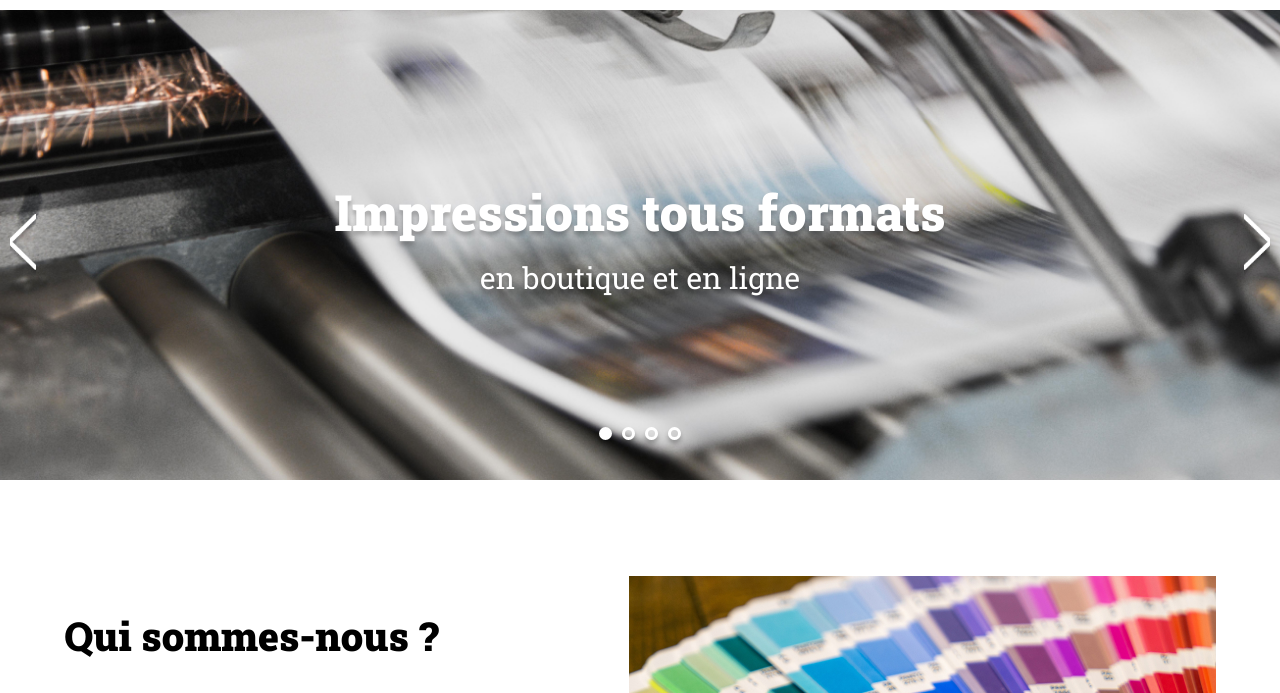
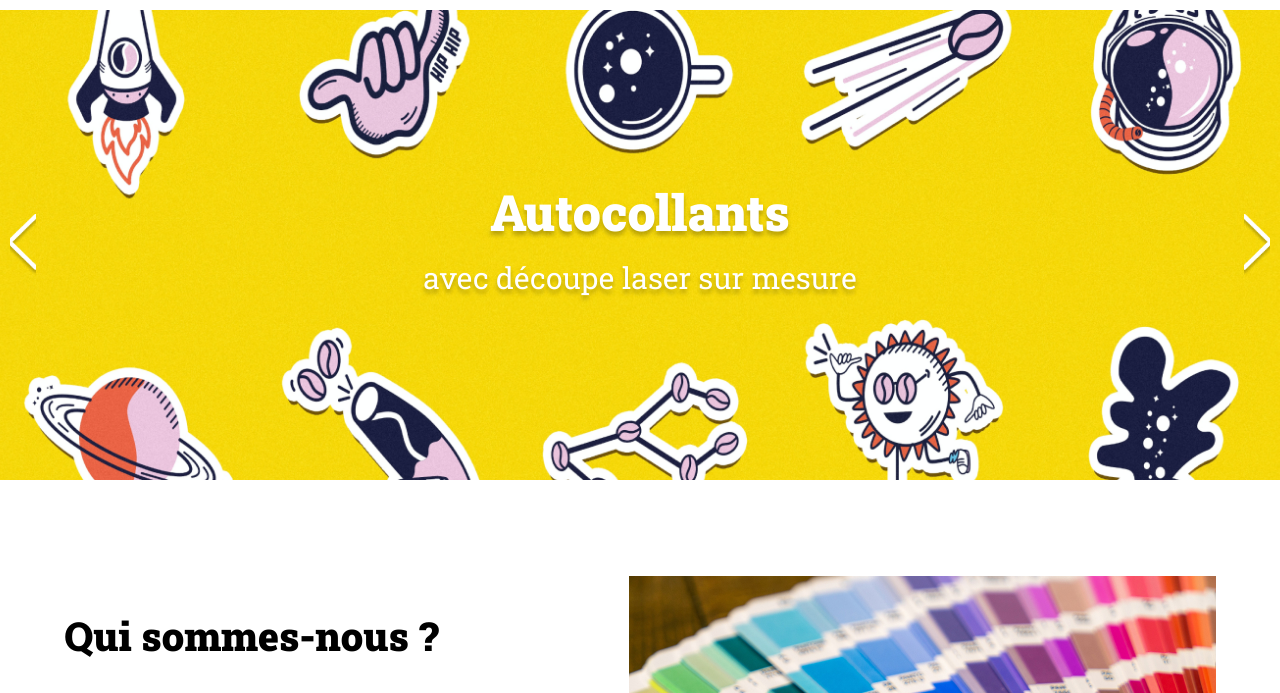
Before and after one commit to chaala90/Print-it-JScript, a website: page index.html in a window 1280 px wide. Both pictures are taken after a click on the picture 22 px from the left and 336 px from the top of the page. Shown: the part 91-784 px from the top of the page. Drawn offline with Linux system fonts and the light colour scheme.

Commit message:
modification fonctions

```diff
--- a/assets/script.js
+++ b/assets/script.js
@@ -21,9 +21,9 @@ tab=Object.values(slides);
 let banner=document.querySelector("#banner");
 //cibler la balise en passant par sa classe
 let slide=document.querySelector(".slide");
-console.log(slide);
+//console.log(slide);
 let p=document.querySelector(".p");
-let dot=document.querySelector(".dot");
+let dots=document.querySelector(".dot");
 let arrow_left=document.querySelector(".arrow_left");
 arrow_left.addEventListener("click", previmg);
 let arrow_right=document.querySelector(".arrow_right");
@@ -32,9 +32,7 @@ var i=0;
 const numimg = tab.length;
 //CREATION DES POINTS DE SLIDER
 
-
-
-
+//
 function previmg() {
   // tab[0].image;
   console.log(tab[0].image);
@@ -42,7 +40,7 @@ function previmg() {
   /*dot[i].classList.remove("dot_selected");*/
   i--;
   if (i < 0) {
-    i = slides.length - 1;
+    i = numimg - 1;
   }
   slide.src = "./assets/images/slideshow/" + tab[i].image;
   p.innerHTML=tab[i].tagLine;
--- a/index.html
+++ b/index.html
@@ -17,10 +17,12 @@
 	<a class="btn devis" href="mailto:contact@print-it.tld">Devis</a>
 </header>
 <main>
-	<div id="banner" class="arrow" >
-		<!--image et tagline initial-->
-		<img id="slidy" src="./assets/images/slideshow/slide1.jpg" alt="Banner P">
-		<p>Impressions tous formats <span>en boutique et en ligne</span></p>
+	<div id="banner"  >
+		<!--image-->
+		<img class="slide" src="./assets/images/slideshow/slide1.jpg" alt="Banner P">
+		<!--tagline initial-->
+		<p class="p">Impressions tous formats <span>en boutique et en ligne</span></p>
+
 
 		<!--fleches droite et gauches-->
 		<img  class="arrow_left"  src="./assets/images/arrow_left.png" alt="Banner arrow_left">
@@ -28,10 +30,10 @@
 
         <!--les points de carousel-->
 		<div class="dots">
-			<div class="dot dot_selected"></div>
+		<!--	<div class="dot dot_selected"></div>
 			<div class="dot"></div>
 			<div class="dot"></div>
-			<div class="dot"></div>
+			<div class="dot"></div>-->
 		</div>
 
 		</div>
```
